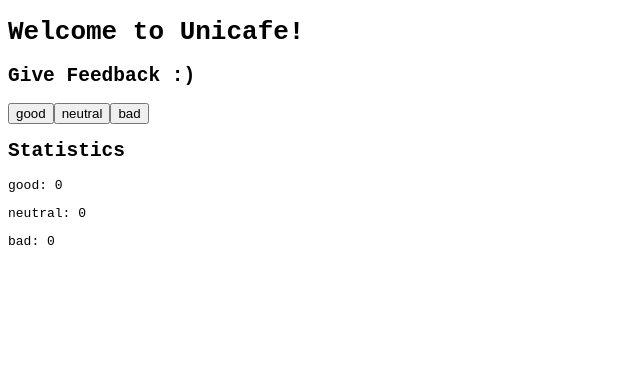
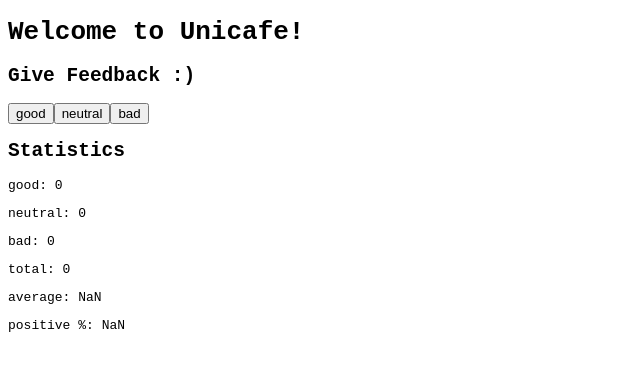
Before and after one commit to adelicia-js/fullstackopen-exercises, a React (Create React App) app in the folder part1/unicafe/: page / in a window 1280 px wide. Shown: the top 370 px of the page, without its empty margins (0-640 px from the left). Built offline with nearby package versions, Linux system fonts and the light colour scheme.

Commit message:
part 1.7-1.8

```diff
--- a/part1/unicafe/src/App.js
+++ b/part1/unicafe/src/App.js
@@ -1,29 +1,51 @@
 import {useState} from 'react';
+
+const Stats = (props) => {
+
+  const goodScore = props.good * 1;
+  const neutralScore = props.neutral * 0;
+  const badScore = props.bad * -1;
+
+  const avg = (goodScore + neutralScore + badScore)/props.total;
+
+  const posPer = (props.good/props.total)*100;
+
+  return (
+    <>
+      <p>average: {avg}</p>
+      <p>positive %: {posPer}</p>
+    </>
+  )
+}
 
 const App = () => {
 
   const [good, setGood] = useState(0);
   const [neutral, setNeutral] = useState(0);
   const [bad, setBad] = useState(0);
+  const [total, setTotal] = useState(0);
 
-  console.log('rendering...', '\ngood: ',good,'\nneutral: ', neutral, '\nbad: ', bad);
+  console.log('rendering...', '\ngood: ',good,'\nneutral: ', neutral, '\nbad: ', bad, '\ntotal: ', total);
 
   const handleGood = () => {
     const updatedGood = good + 1;
     setGood(updatedGood);
-    console.log('updated good: ', good);
+    setTotal(updatedGood + neutral + bad);
+    console.log('updated good: ', good, '\nupdated total: ', total);
   }
 
   const handleNeutral = () => {
     const updatedNeutral = neutral + 1;
     setNeutral(updatedNeutral);
-    console.log('updated neutral: ', neutral);
+    setTotal(good + updatedNeutral + bad);
+    console.log('updated neutral: ', neutral, '\ntotal: ', total);
   }
 
   const handleBad = () => {
     const updatedBad = bad + 1;
     setBad(updatedBad);
-    console.log('updated bad: ', bad);
+    setTotal(good + neutral + updatedBad);
+    console.log('bad: ', bad, '\ntotal: ', total);
   }
 
   return (
@@ -40,6 +62,8 @@
       <p>good: {good}</p>
       <p>neutral: {neutral}</p>
       <p>bad: {bad}</p>
+      <p>total: {total}</p>
+      <Stats good={good} neutral={neutral} bad={bad} total={total}/>
     </div>
   );
 }
```
